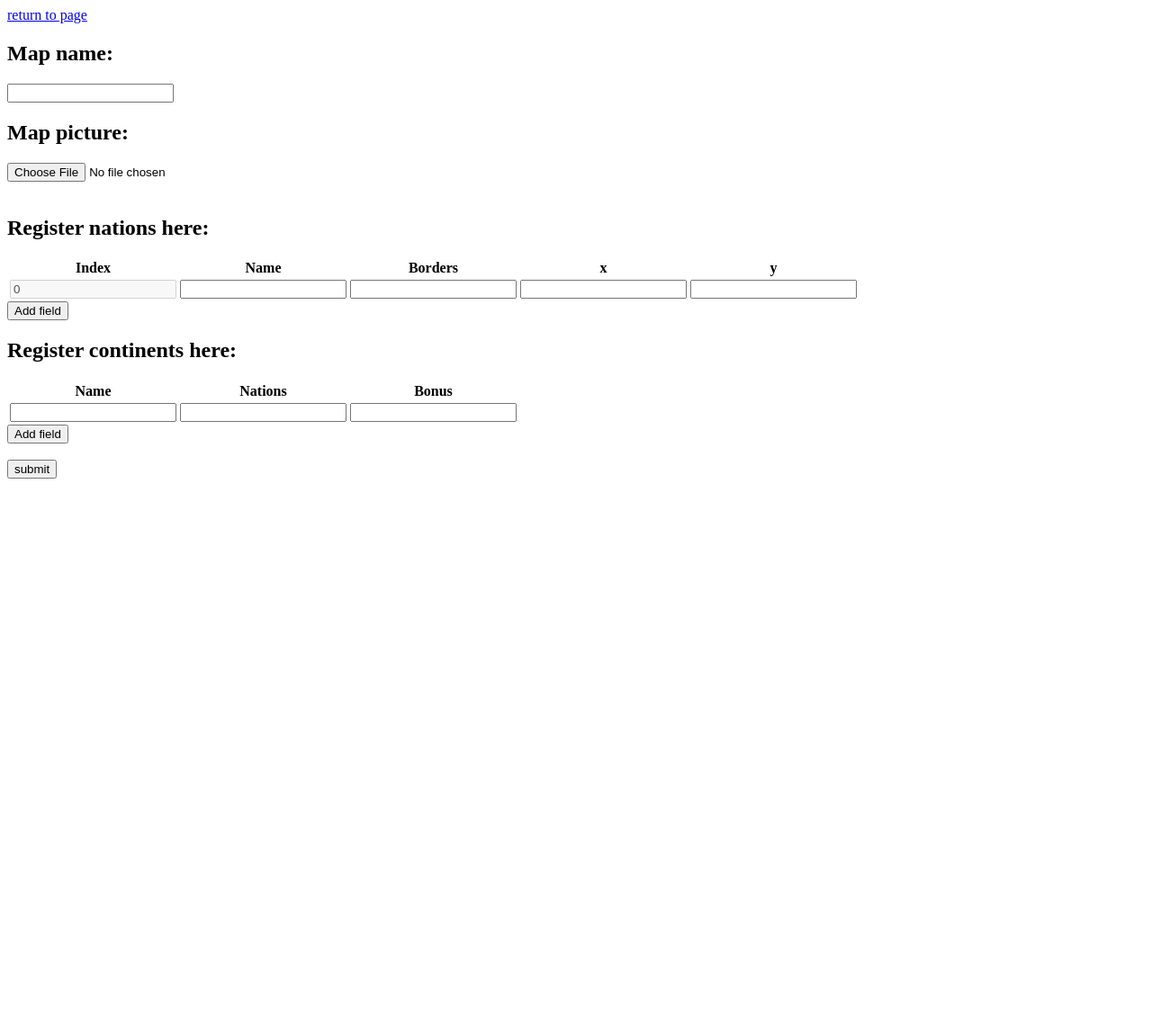
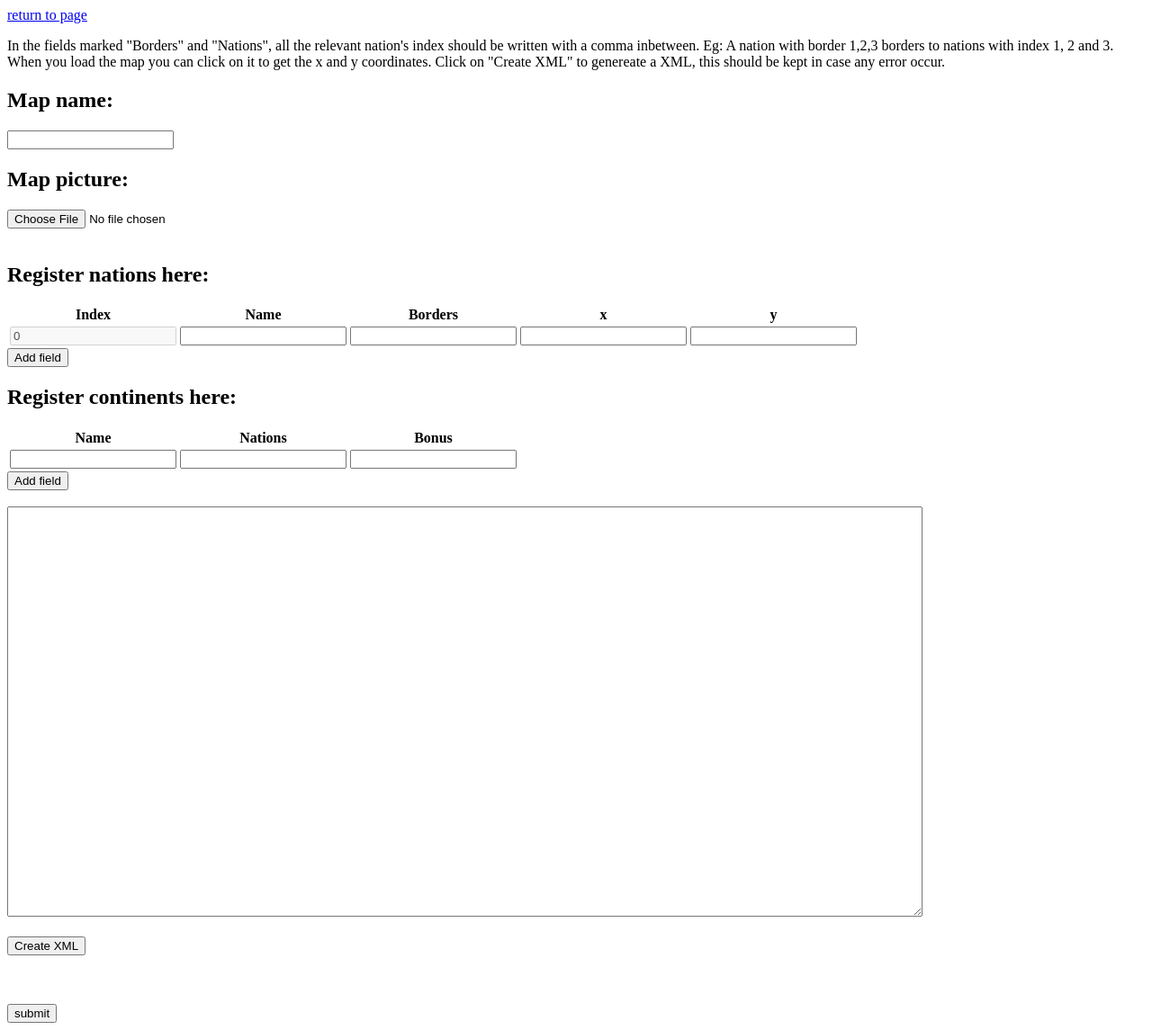
Before and after one commit to sindreka/bracketVisualizer, a Django app: page /lolturbine/add/ in a window 1280 px wide. Shown: the whole page at 90% size. Before the commit the page ends 532 px from the top, so only its background shows below. Run offline with Django 3.2, Linux system fonts and the light colour scheme; the visitor is signed in with stand-in values (Sample User, id 1); lists and menus that the app fills with data are empty; some libraries are stand-ins or nearby versions.

Commit message:
Lagt til gameLog

```diff
--- a/mysite/lolturbine/admin.py
+++ b/mysite/lolturbine/admin.py
@@ -2,7 +2,7 @@ from django.contrib import admin
 
 # Register your models here.
 
-from .models import OngoingGame, Continent, TopographicalDescription, NationInGame, Nation, Player,PlayerStats, Comment
+from .models import OngoingGame, Continent, TopographicalDescription, NationInGame, Nation, Player,PlayerStats, Comment,gameLog
 
 class ContinentAdmin(admin.TabularInline):
     model = Continent
@@ -25,3 +25,4 @@ admin.site.register(NationInGame)
 admin.site.register(TopographicalDescription,TopographicalDescriptionAdmin)
 admin.site.register(Continent)
 admin.site.register(Nation)
+admin.site.register(gameLog)
--- a/mysite/lolturbine/templates/lolturbine/addMap.html
+++ b/mysite/lolturbine/templates/lolturbine/addMap.html
@@ -13,8 +13,9 @@
 {% endif %}
 
 
-
-
+<p>
+In the fields marked "Borders" and "Nations", all the relevant nation's index should be written with a comma inbetween. Eg: A nation with border 1,2,3 borders to nations with index 1, 2 and 3. When you load the map you can click on it to get the x and y coordinates. Click on "Create XML" to genereate a XML, this should be kept in case any error occur.
+</p>
 
 
 <form action={% url 'lolturbine:addMap' %} method="POST">
@@ -22,7 +23,7 @@
     <h2> Map name: </h2>
     <input type="text" name="map_name" id="map_name" required />
     <h2> Map picture: </h2>
-<input type="file" id="imageLoader" name="imageLoader"/>
+    <input type="file" id="imageLoader" name="imageLoader" required/>
     <div id="game"><div id="lolturbine"><canvas id="imageCanvas" height="0" width="0" ></canvas> </div> </div>
 
     <p > <b id="x"> </b> <b id="y" > </b> </p>
@@ -44,9 +45,12 @@
         </table>
         <button type="button" class="btn btn-default" onclick="addContinentField()" > Add field </button> <br> <br>
     </div>
+    <textarea name="textField" style="width:80%;min-height:450px;" id="textField" required></textarea><br><br>
+    <button type="button" class="btn btn-default" onclick="updateTextArea()" > Create XML </button> <br> <br>
+<br>
+<br>
      <input type="submit" class="btn btn-default" value="submit"/>
 </form>
-
 
 <script>
 indexN = 0;
@@ -147,6 +151,48 @@ function addContinentField() {
         indexC += 1
 
 }
+
+function updateTextArea() {
+    var x,y,index, name, border,nations,bonus;
+    var text = "<map>\n";
+    map_name = document.getElementById("map_name").value;
+    text += "\t<name>" + map_name + "</name>\n";
+    text += "\t<nations>\n"
+    for (i = 0; i < indexN; i++) {  // Nations
+        index = i;
+        name = document.getElementById(i.toString() + "name");
+        border = document.getElementById(i.toString() + "border");
+        x = document.getElementById(i.toString() + "x");
+        y = document.getElementById(i.toString() + "y");
+        if (name.value != "" ) {
+            text += "\t\t<nation>\n";
+            text += "\t\t\t<index>" + i.toString() + "</index>\n";
+            text += "\t\t\t<name>" + name.value + "</name>\n";
+            text += "\t\t\t<border>" + border.value + "</border>\n";
+            text += "\t\t\t<x>" + x.value.toString() + "</x>\n";
+            text += "\t\t\t<y>" + y.value.toString() + "</y>\n";
+            text += "\t\t</nation>\n";
+        }
+    }
+    text += "\t</nations>\n";
+    text += "\t<continents>\n";
+    for (i = 0; i < indexC; i++) { // Continents
+        name = document.getElementById("c" + i.toString() + "name");
+        nations = document.getElementById("c" + i.toString() + "nations");
+        bonus = document.getElementById("c" + i.toString() + "bonus");
+        if (name.value != "") {
+            text += "\t\t<continent>\n";
+            text += "\t\t\t<name>" + name.value + "</name>\n";
+            text += "\t\t\t<nations>" + nations.value + "</nations>\n";
+            text += "\t\t\t<bonus>" + bonus.value.toString() + "</bonus>\n";
+            text += "\t\t</continent>\n";
+        }
+    }
+    text += "\t</continents>\n";
+    text += "</map>";
+    document.getElementById("textField").value = text;
+}
+
 </script>
 <script>
 var imageLoader = document.getElementById('imageLoader');
--- a/mysite/lolturbine/templates/lolturbine/game.html
+++ b/mysite/lolturbine/templates/lolturbine/game.html
@@ -5,7 +5,7 @@
  <!-- <script src="{% static 'lolturbine/js/lolturbine.js' %}"></script> -->
         <script>window.jQuery || document.write('<script src={% static "js/jquery-3.1.1.min.js"%}  ><\/script>')</script>
 </head>
-<body onload="startGame( {{ game }}, {{ nations_in_game }}, {{ continents }}, {{ nations }}, {{ current_map }}, {{ players }}, {{ current_player }}, {{ users }} )">
+<body onload="startGame( {{ game }}, {{ nations_in_game }}, {{ continents }}, {{ nations }}, {{ current_map }}, {{ players }}, {{ current_player }}, {{ users }},{{ gameLog }} )">
 
 <a href={% url 'lolturbine:index' %} > return to page </a>
 {% if text %}
@@ -67,7 +67,7 @@ if (ppp.stage < 4 && ppp.stage > 0) {
 }
 
 
-function startGame(g,nig,c,n,m,p,cp,u) {
+function startGame(g,nig,c,n,m,p,cp,u,gl) {
 
 console.log("g")
 console.log(g)
@@ -85,6 +85,7 @@ console.log("cp")
 console.log(cp)
 console.log("u")
 console.log(u)
+console.log(gl)
 pk = g[0].pk
 continents = c;
 players = p;
--- a/mysite/lolturbine/views.py
+++ b/mysite/lolturbine/views.py
@@ -2,7 +2,7 @@ from django.shortcuts import render
 
 # Create your views here.
 
-from .models import OngoingGame,TopographicalDescription,Nation,Continent,Player,NationInGame,Comment,PlayerStats
+from .models import OngoingGame,TopographicalDescription,Nation,Continent,Player,NationInGame,Comment,PlayerStats, gameLog
 from random import randint#, shuffle
 from math import floor
 from django.contrib.messages import get_messages
@@ -12,6 +12,7 @@ from django.core.urlresolvers import reverse
 from django.core import serializers
 import simplejson as json
 import math,random
+import xmltodict
 
 from django.contrib.auth.decorators import login_required
 
@@ -25,35 +26,41 @@ def getMessage(request):
     for message in storage:
         return message
 
-def addNations(request,m):
+def addNations(r,nations,m):
+    index = "Error in first nation"
     try:
         i = 0
-        while (True):
-            name = request.POST[str(i) + "name"]
-            border = request.POST[str(i) + "border"]
-            x = int(request.POST[str(i) + "x"])
-            y = int(request.POST[str(i) + "y"])
+        for nation in nations:
+            index = int(nation["index"])
+            name = nation["name"]
+            border = nation["border"]
+            x = int(nation["x"])
+            y = int(nation["y"])
             n = Nation(name = name,topographical_description = m, border = border, index = i, x = x, y = y)
             n.save()
             i += 1
     except:
-        # not really checking for anything...
-        a = 2
+        # An error occured for some reason..
+        text = "Error occured while adding nations with index" + str(index)
+        messages.add_message(request, messages.INFO, text)
+        return HttpResponseRedirect(reverse('lolturbine:addMap'))
     return i
 
-def addContinents(request,m):
+def addContinents(r,continents,m):
+    name = "Error in first continent"
     try:
         i = 0
-        while (True):
-            name = request.POST["c" + str(i) + "name"]
-            nations = request.POST["c" + str(i) + "nations"]
-            bonus = int(request.POST["c" + str(i) + "bonus"])
+        for continent in continents:
+            name = continent["name"]
+            nations = continent["nations"]
+            bonus = continent["bonus"]
             c = Continent(bonus = bonus, topographical_description = m, name = name, nations = nations )
             c.save()
             i += 1
     except:
-        # not really checking for anything...
-        a = 2
+        text = "Error occured while adding continent with name:" + name
+        messages.add_message(request, messages.INFO, text)
+        return HttpResponseRedirect(reverse('lolturbine:addMap'))
     return i
 
 @login_required
@@ -63,10 +70,13 @@ def addMap(request):
         ################ Create new map ########################
         name = request.POST.get("map_name")
         image = request.POST.get("imageLoader")
-        m = TopographicalDescription(name = name, image = image, created_by = request.user )
+        d = xmltodict.parse(request.POST.get("textField"))
+        m = TopographicalDescription(name = name, image = image, created_by = request.user,refrence = request.POST.get("textField")  )
         m.save()
-        n = addNations(request,m)
-        c = addContinents(request,m)
+
+
+        n = addNations(request,d["map"]["nations"]["nation"],m)
+        c = addContinents(request,d["map"]["continents"]["continent"],m)
         text = "Map added with %i nations and %i continents." % (n,c)
         messages.add_message(request, messages.INFO, text)
         return HttpResponseRedirect(reverse('lolturbine:addMap'))
@@ -201,6 +211,7 @@ def game(request,pk):
     users = [player.user.username for player in players]
     #print(users)
     current_map = TopographicalDescription.objects.filter(name = game[0].current_map.name)
+    gl = gameLog.objects.filter(game = game)
 #    users = User.objects.filter(game = game)
 
     ######################Makes the information avilable to json#######################
@@ -211,6 +222,7 @@ def game(request,pk):
     current_map = serializers.serialize('json', current_map)
     players = serializers.serialize('json', players)
     current_player = serializers.serialize('json', current_player)
+    gl = serializers.serialize('json', gl)
     users = json.dumps(users)
 
 
@@ -227,6 +239,7 @@ def game(request,pk):
         'comments' : comments,
         'text' : getMessage(request),
         'current_player' : current_player,
+        'gameLog' : gl,
         'users' : users,
 
 #        'current_player' :
@@ -338,7 +351,7 @@ def index(request):
             m = request.POST["map"]
             m = TopographicalDescription.objects.get(name=m)
             num_players = int(request.POST["num_players"])
-            time_limit = int(request.POST["time_limit"])*60
+            time_limit = (request.POST["time_limit"])
 
             o = OngoingGame(current_map = m, time_per_move = time_limit,num_players = num_players)
             o.save()
@@ -355,7 +368,7 @@ def index(request):
 
 
     context['text'] = getMessage(request)
-
+    print(context)
     return render(request, 'lolturbine/index.html',context = context)
 
 @login_required
@@ -365,14 +378,16 @@ def place_troops(request,pk,n):
     user = request.user
     game = OngoingGame.objects.get(pk = int(pk))
     player = Player.objects.get(game = game, user = user)
-    nation = Nation.objects.get(index = int(n), topographical_description = game.current_map)
-    nation = NationInGame.objects.get(ongoing_game = game, area = nation)
+    nation1 = Nation.objects.get(index = int(n), topographical_description = game.current_map)
+    nation = NationInGame.objects.get(ongoing_game = game, area = nation1)
 
     if player.nTroops > 0 and nation.owner == player:
         nation.troops += 1
         nation.save()
         player.nTroops -= 1
         player.save()
+        g = gameLog(stage = 1, game = game, nation1_index = nation1.index, player1_color = player.color, change_nation1_troops = 1)
+        g.save()
         a = 1
     return HttpResponse(a)
 
@@ -385,11 +400,11 @@ def attack(request,pk,a,v):
     game = OngoingGame.objects.get(pk = int(pk))
     player = Player.objects.get(game = game, user = user)
 
-    attack = Nation.objects.get(index = int(a), topographical_description = game.current_map)
-    victim = Nation.objects.get(index = int(v), topographical_description = game.current_map)
+    attack1 = Nation.objects.get(index = int(a), topographical_description = game.current_map)
+    victim1 = Nation.objects.get(index = int(v), topographical_description = game.current_map)
 
-    attack = NationInGame.objects.get(ongoing_game = game, area = attack)
-    victim = NationInGame.objects.get(ongoing_game = game, area = victim)
+    attack = NationInGame.objects.get(ongoing_game = game, area = attack1)
+    victim = NationInGame.objects.get(ongoing_game = game, area = victim1)
     defender = Player.objects.get(game = game, user = victim.owner.user)
     adice = []
     vdice = []
@@ -398,6 +413,8 @@ def attack(request,pk,a,v):
         player.stage = 2
         player.save()
         random.seed()
+        aTroops = 0
+        vTroops = 0
         for i in range(min(3,attack.troops-1)):
             adice.append(random.randint(1, 6))
         for j in range(min(2,victim.troops)):
@@ -406,17 +423,32 @@ def attack(request,pk,a,v):
         vdice.sort(reverse = True)
         if adice[0] > vdice[0]:
             victim.troops -= 1
+            vTroops -= 1
+            #g = gameLog(stage = 2, game = game, fromIndex = victim.index, currentPlayer = player, troops = -1)
+            #g.save()
         else:
             attack.troops -= 1
+            aTroops -= 1
+            #g = gameLog(stage = 2, game = game, toIndex = attack.index, currentPlayer = player, troops = -1)
+            #g.save()
         if len(adice) > 1 and len(vdice) > 1:
             if adice[1] > vdice[1]:
                 victim.troops -= 1
+                vTroops -= 1
+                #g = gameLog(stage = 2, game = game, fromIndex = victim.index, currentPlayer = player, troops = -1)
+                #g.save()
             else:
                 attack.troops -= 1
+                aTroops -= 1
+                #g = gameLog(stage = 2, game = game, toIndex = attack.index, currentPlayer = player, troops = -1)
+                #g.save()
         if victim.troops == 0:
             victim.owner = player
             victim.troops = 1
             attack.troops -= 1
+            aTroops -= 1
+            #g = gameLog(stage = 2, game = game, toIndex = victim.index, fromIndex = attack.index, currentPlayer = player)
+            #g.save()
             v = NationInGame.objects.filter(ongoing_game = game, owner = defender)
             a = NationInGame.objects.filter(ongoing_game = game, owner = player)
             al = NationInGame.objects.filter(ongoing_game = game)
@@ -427,7 +459,9 @@ def attack(request,pk,a,v):
             ################Sjekk om denne spilleren har tapt!######################
         attack.save()
         victim.save()
-
+        #####Her skal jeg oppdatere gameLog
+        g = gameLog(stage = 2, game = game, nation1_index = attack1.index, nation2_index = victim1.index, player1_color = player.color, player2_color = defender.color, change_nation1_troops = aTroops, change_nation2_troops = vTroops)
+        g.save()
     aa = 1
     d = json.dumps([aa,adice,vdice])
     return HttpResponse(d)
@@ -453,7 +487,7 @@ def blob(game,f,t, player):
     return 0
 
 @login_required
-def move_forces(request,pk,f,t):
+def move_forces(request,pk,f,t,stage):
     a = 0
     game = OngoingGame.objects.get(pk = int(pk))
     player = Player.objects.get(game = game, user = request.user)
@@ -466,18 +500,20 @@ def move_forces(request,pk,f,t):
         to.troops += 1
         fo.save()
         to.save()
+        g = gameLog(stage = stage, game = game, nation1_index = to.area.index, nation2_index = fo.area.index, player1_color = player.color, change_nation1_troops = 1, change_nation2_troops = -1 )
+        g.save()
         a = 1
     return a
 
 
 @login_required
 def reinforce_battle(request,pk,f,t):
-    a = move_forces(request,pk,f,t)
+    a = move_forces(request,pk,f,t,2)
     return HttpResponse(a)
 
 @login_required
 def reinforce(request,pk,f,t):
-    a = move_forces(request,pk,f,t)
+    a = move_forces(request,pk,f,t,3)
     game = OngoingGame.objects.get(pk = int(pk))
     player = Player.objects.get(game = game, user = request.user)
     player.stage = 3
```
Also changed, not shown: mysite/lolturbine/models.py (+15 -2 lines), mysite/lolturbine/templates/lolturbine/index.html (+45 -16 lines). Lines whose indentation alone changed are shown as unchanged.
